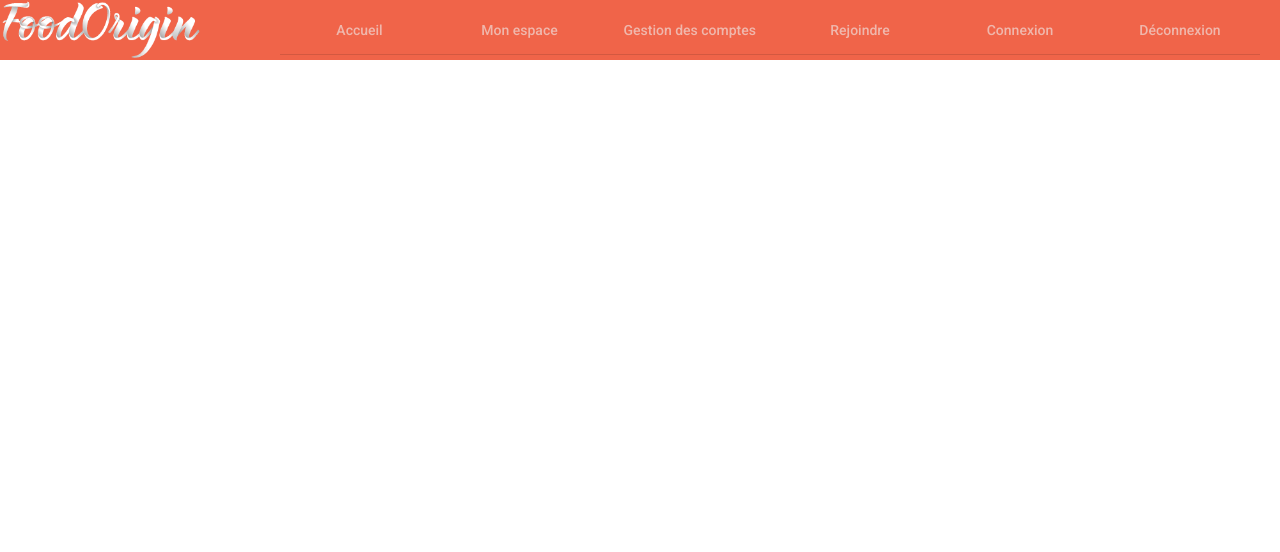
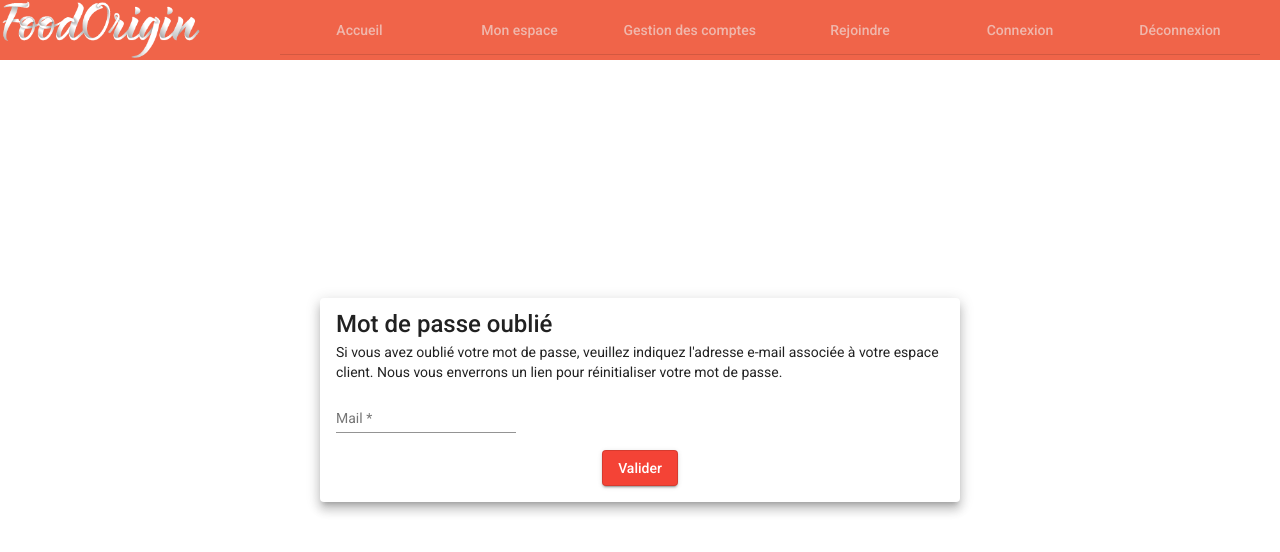
Before and after one commit to Ariaque/foodoriginFront, an Angular app: page /forgotPassword in a window 1280 px wide. Before the commit this address led to /. Shown: the top 552 px of the page. Built offline with nearby package versions, Linux system fonts and the light colour scheme.

Commit message:
forgotPassword/resetPassword

```diff
--- /dev/null
+++ b/src/app/_components/forgot-password/forgot-password.component.html
@@ -0,0 +1,13 @@
+<div fxFlexFill fxLayoutAlign="center center">
+    <mat-card class="mat-elevation-z8" fxFlex="50">
+      <mat-card-title class="title">Mot de passe oublié</mat-card-title>
+      <p> Si vous avez oublié votre mot de passe, veuillez indiquez l'adresse e-mail associée à votre espace client.
+        Nous vous enverrons un lien pour réinitialiser votre mot de passe.
+      </p>
+      <mat-form-field>
+        <mat-label>Mail</mat-label>
+          <input  matInput placeholder="Ex. abc@mail.com" required>
+        </mat-form-field>
+        <div fxLayoutAlign="center center"><button mat-raised-button type="submit" color="warn" mat-stroked-button class="button">Valider</button></div>
+    </mat-card>
+</div>
--- /dev/null
+++ b/src/app/_components/forgot-password/forgot-password.component.ts
@@ -0,0 +1,15 @@
+import { Component, OnInit } from '@angular/core';
+
+@Component({
+  selector: 'app-forgot-password',
+  templateUrl: './forgot-password.component.html',
+  styleUrls: ['./forgot-password.component.css']
+})
+export class ForgotPasswordComponent implements OnInit {
+
+  constructor() { }
+
+  ngOnInit(): void {
+  }
+
+}
--- /dev/null
+++ b/src/app/_components/reset-password/reset-password.component.html
@@ -0,0 +1,10 @@
+<div fxFlexFill fxLayoutAlign="center center">
+    <mat-card class="mat-elevation-z8" fxFlex="50">
+      <mat-card-title class="title">Créer un nouveau mot de passe </mat-card-title>
+      <mat-form-field>
+        <mat-label>Nouveau mot de passe</mat-label>
+        <input  matInput type="password" required />
+    </mat-form-field>
+        <div fxLayoutAlign="center center"><button mat-raised-button type="submit" color="warn" mat-stroked-button class="button">Réinitialiser le mot de passe</button></div>
+    </mat-card>
+</div>
--- /dev/null
+++ b/src/app/_components/reset-password/reset-password.component.ts
@@ -0,0 +1,15 @@
+import { Component, OnInit } from '@angular/core';
+
+@Component({
+  selector: 'app-reset-password',
+  templateUrl: './reset-password.component.html',
+  styleUrls: ['./reset-password.component.css']
+})
+export class ResetPasswordComponent implements OnInit {
+
+  constructor() { }
+
+  ngOnInit(): void {
+  }
+
+}
--- a/src/app/app-routing.module.ts
+++ b/src/app/app-routing.module.ts
@@ -6,6 +6,9 @@ import {LoginComponent} from './_components/login/login.component';
 import {JoinComponent} from './_components/join/join.component';
 import {FormUserComponent} from './_components/form-user/form-user.component';
 import {UserValidationComponent} from './_components/user-validation/user-validation.component';
+import {ForgotPasswordComponent} from './_components/forgot-password/forgot-password.component';
+import {ResetPasswordComponent} from './_components/reset-password/reset-password.component';
+
 
 
 const routes: Routes = [
@@ -15,6 +18,8 @@ const routes: Routes = [
   {path: 'login', component: LoginComponent},
   {path: 'user', component: FormUserComponent},
   {path: 'userValidation', component: UserValidationComponent},
+  {path: 'forgotPassword', component: ForgotPasswordComponent},
+  {path: 'resetPassword', component: ResetPasswordComponent}
 ];
 export const appRouting = RouterModule.forRoot(routes);
 
--- a/src/app/app.module.ts
+++ b/src/app/app.module.ts
@@ -26,6 +26,8 @@ import {MatTableModule} from '@angular/material/table';
 import {MatSortModule} from '@angular/material/sort';
 import {MatPaginatorModule} from '@angular/material/paginator';
 import {BrowserAnimationsModule} from '@angular/platform-browser/animations';
+import { ForgotPasswordComponent } from './_components/forgot-password/forgot-password.component';
+import { ResetPasswordComponent } from './_components/reset-password/reset-password.component';
 
 @NgModule({
   declarations: [
@@ -36,7 +38,9 @@ import {BrowserAnimationsModule} from '@angular/platform-browser/animations';
     HomeComponent,
     TopbarComponent,
     FormUserComponent,
-    UserValidationComponent
+    UserValidationComponent,
+    ForgotPasswordComponent,
+    ResetPasswordComponent
   ],
   imports: [
     FormsModule,
```
Also changed, not shown: src/app/_components/forgot-password/forgot-password.component.css (added), src/app/_components/reset-password/reset-password.component.css (added), 2 other files (tests, documents, lock files or other folders).
